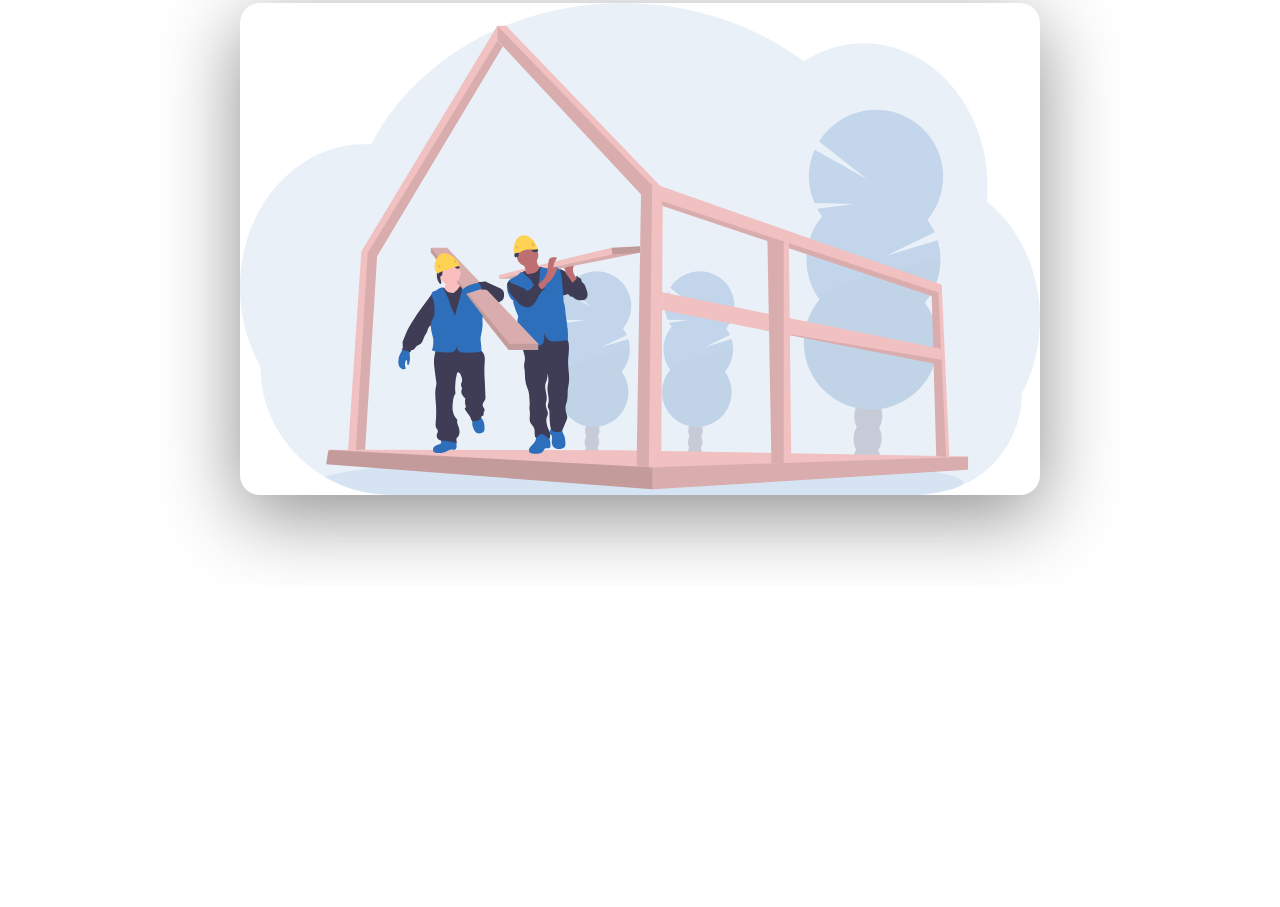
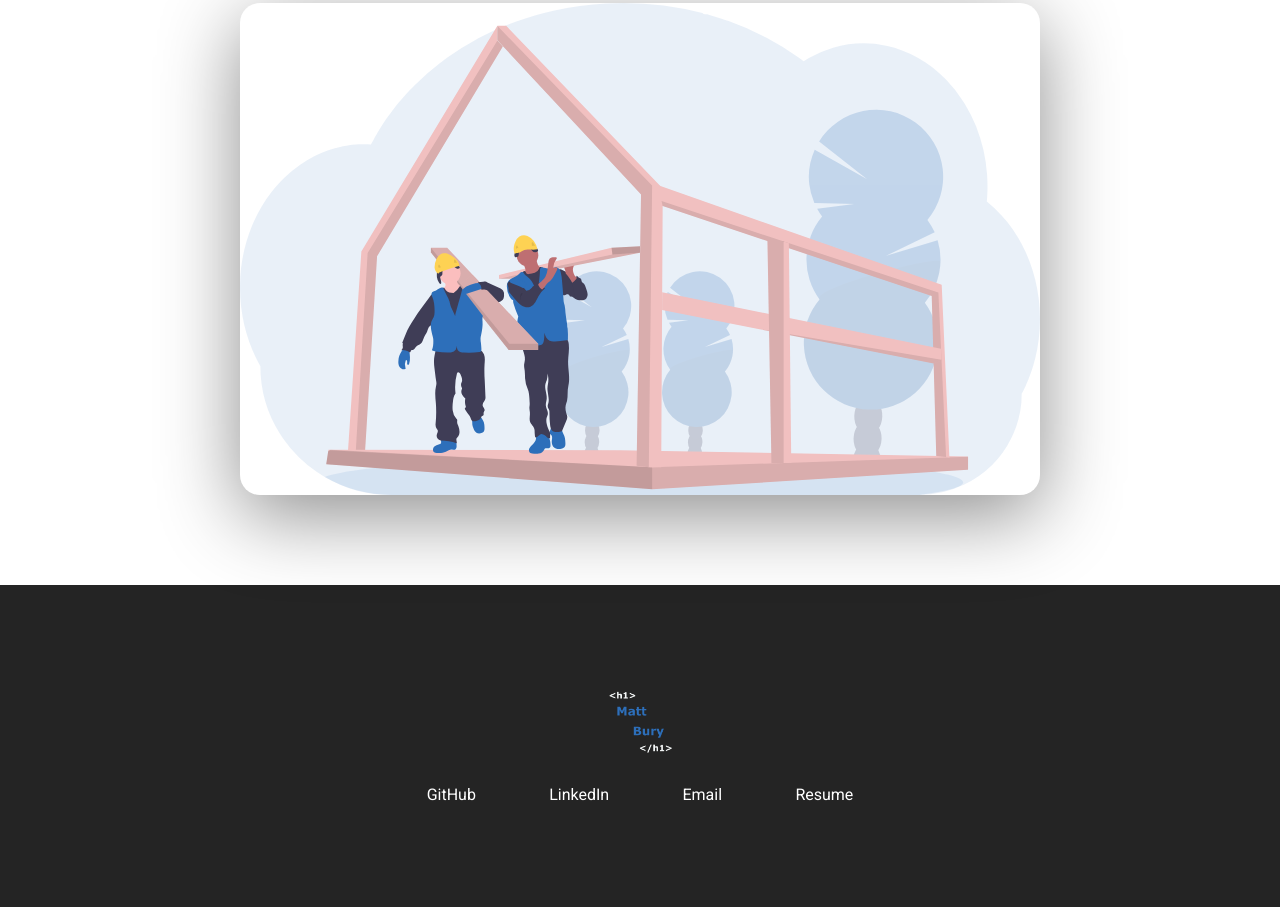
Before and after one commit to HatlessGuy/Portfolio, a plain HTML site: page index.html in a window 1280 px wide. Shown: the part 3118-4025 px from the top of the page. Before the commit the page ends 3703 px from the top, so only its background shows below. Drawn offline with Linux system fonts and the light colour scheme.

Commit message:
added footer html and css

```diff
--- a/index.html
+++ b/index.html
@@ -254,5 +254,32 @@
         </div>
       </div>
     </section>
+    <footer>
+        <div class="row footer__row">
+            <a href="#">
+                <figure class="footer__logo">
+                    <img src="./assets/logo.png" class="footer__logo--img" alt="personal logo">
+                </figure>
+            </a>
+            <div class="footer__social--list">
+                <a href="" class="
+                footer__social--link
+                link__hover-effect
+                link__hover-effect--white" target="_blank">GitHub</a>
+                <a href="" class="
+                footer__social--link
+                link__hover-effect
+                link__hover-effect--white" target="_blank">LinkedIn</a>
+                <a href="mailto:add@email.here" class="
+                footer__social--link
+                link__hover-effect
+                link__hover-effect--white" target="_blank">Email</a>
+                <a href="" class="
+                footer__social--link
+                link__hover-effect
+                link__hover-effect--white" target="_blank">Resume</a>
+            </div>
+        </div>
+    </footer>
   </body>
 </html>
--- a/style.css
+++ b/style.css
@@ -11,6 +11,10 @@ h1, h2, h3, h4, h5, h6, span {
     color: #242424;
     text-align: center;
     line-height: 1.25;
+}
+
+a {
+    text-decoration: none;
 }
 
 h1 {
@@ -73,7 +77,6 @@ nav {
 
 .nav__link--anchor {
     margin: 0 12px;
-    text-decoration: none;
     color: #242424;
     font-weight: 700;
 }
@@ -148,7 +151,6 @@ nav {
 .about-me__link {
     font-size: 20px;
     color: #242424;
-    text-decoration: none;
     padding: 0 16px;
 }
 
@@ -307,5 +309,39 @@ nav {
 .project__description--link {
     font-size: 20px;
     margin-right: 16px;
-    text-decoration: none;
 }
+
+
+/*Footer*/
+
+footer {
+    background-color: #242424;
+}
+
+.footer__logo--img {
+    width: 70px;
+    height: 70px;
+}
+
+.footer__logo {
+    margin-bottom: 24px;
+}
+
+.footer__row {
+    display: flex;
+    flex-direction: column;
+    align-items: center;
+    justify-content: center;
+    padding: 8% 0;
+}
+
+.footer__social--list {
+    width: 100%;
+    max-width: 500px;
+    display: flex;
+    justify-content: space-around;
+}
+
+.footer__social--link {
+    color: #fff;
+}
```
Also changed, not shown: assets/logo.png (added).
